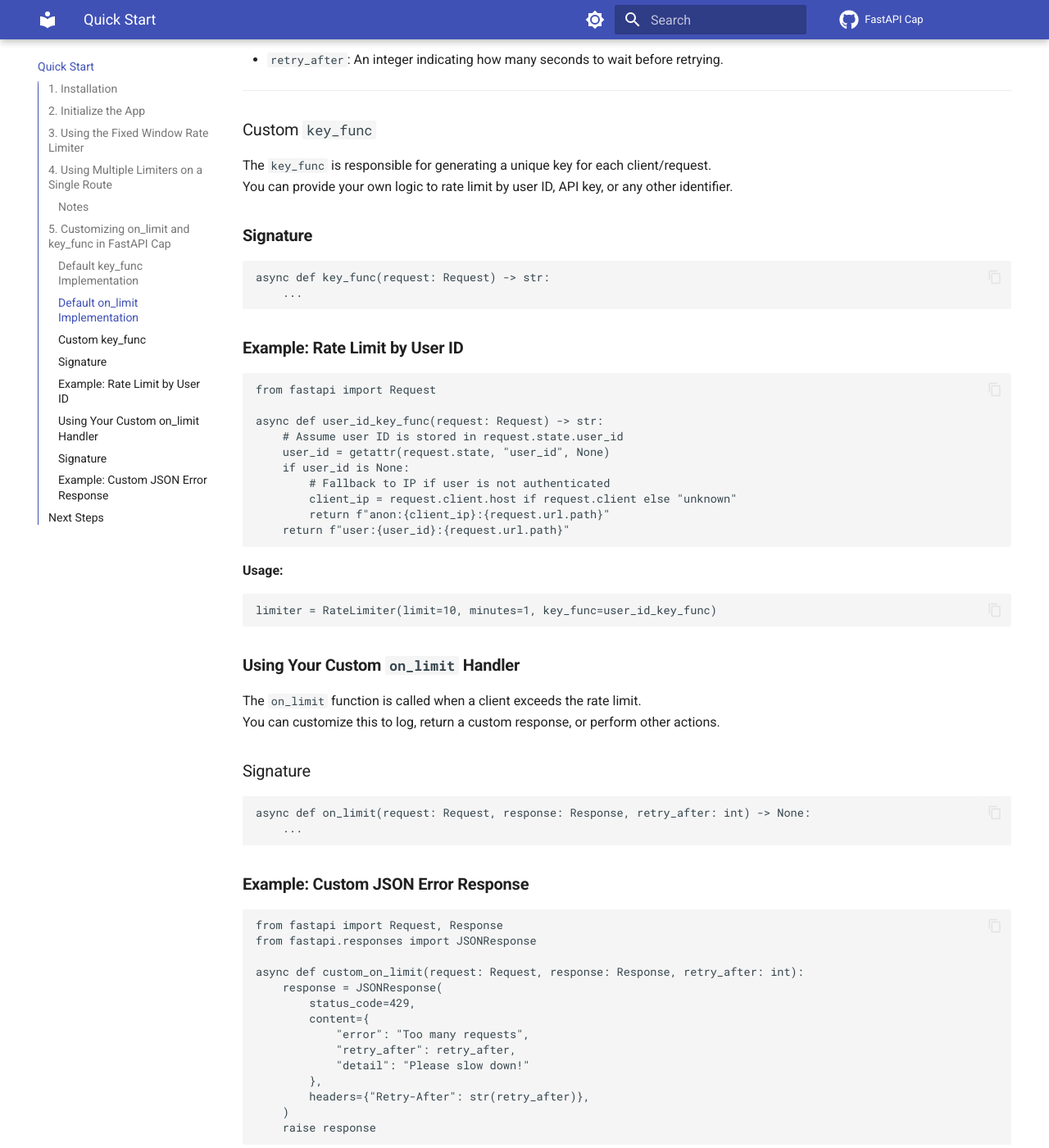
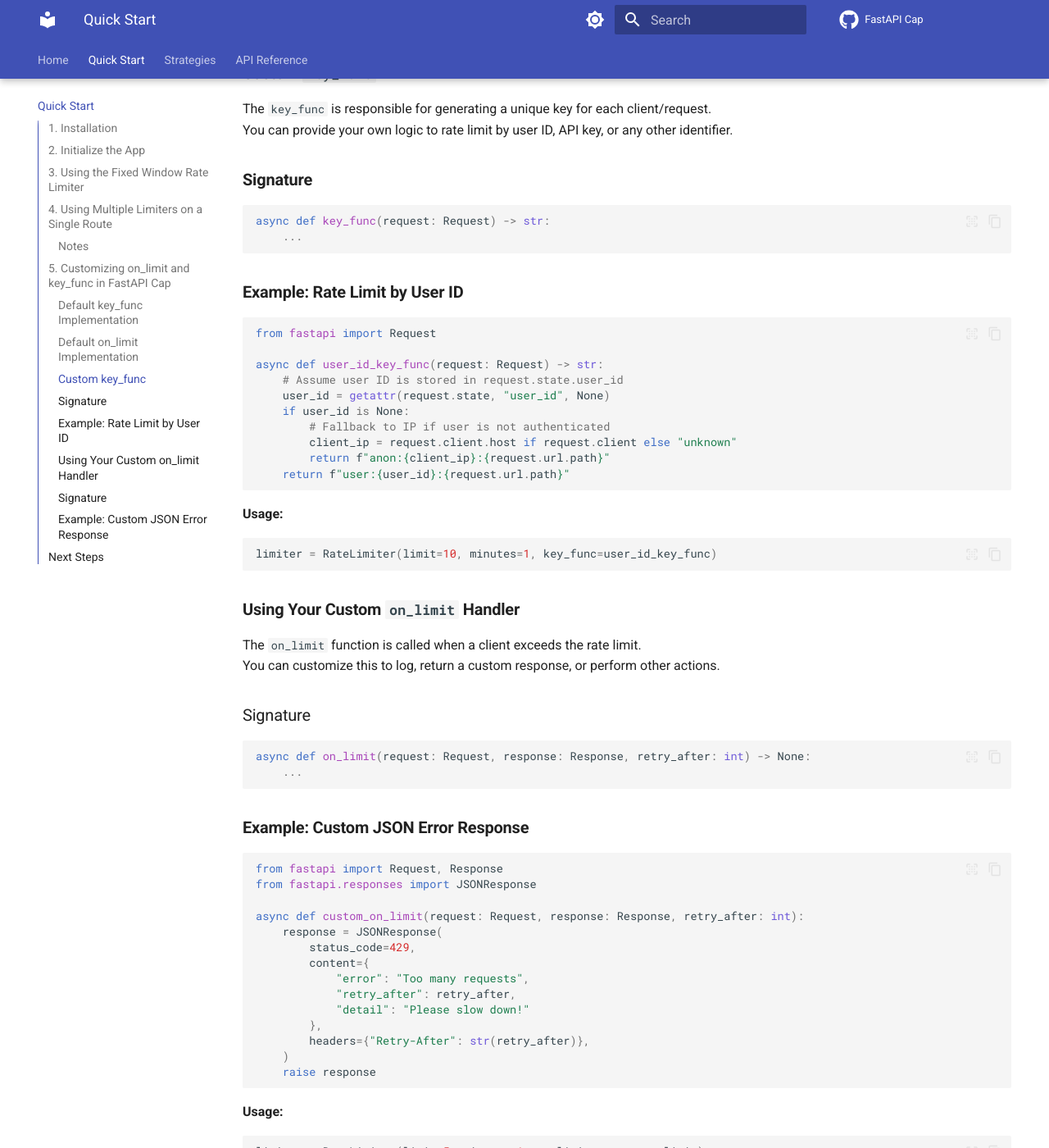
Before and after one commit to devbijay/FastAPI-Cap, an MkDocs documentation site: the page built from docs/quickstart.md, in a window 1280 px wide and 1400 px high, scrolled down 2939 px. Shown: the whole window at 82% size. Built offline with MkDocs 1.6.1 and Material for MkDocs 9.7.7, drawn with Linux system fonts in a browser that asks for light colours; nearby versions of some CDN libraries; comment, search, counter and statistics services are not loaded; some of the changed text lies outside the part shown.

Commit message:
Update mkdocs config

```diff
--- a/mkdocs.yml
+++ b/mkdocs.yml
@@ -12,23 +12,31 @@
   name: material
   icon:
     repo: fontawesome/brands/github
+  language: en
 
   features:
     - navigation.instant
-    - navigation.instant
+    - navigation.path
+    - navigation.instant.prefetch
+    - navigation.instant.progress
     - navigation.tabs
+    - navigation.tabs.sticky
     - navigation.top
     - navigation.sections
     - navigation.expand
+    - navigation.indexes
+    - navigation.tracking
     - toc.integrate
     - search.suggest
     - search.highlight
     - content.code.copy
     - content.code.annotate
+    - content.code.select
     - content.tabs.link
     - content.action.edit
     - content.action.view
     - content.footnote.tooltips
+    - toc.follow
 
   font:
     text: Roboto
@@ -36,16 +44,57 @@
   palette:
     - scheme: default
       primary: indigo
-      accent: pink
+      accent: amber
       toggle:
         icon: material/brightness-7
         name: Switch to dark mode
     - scheme: slate
       primary: indigo
-      accent: pink
+      accent: amber
       toggle:
         icon: material/brightness-4
         name: Switch to light mode
+
+plugins:
+  - search:
+      lang: en
+      separator: '[\s\-\.]+'
+      pipeline:
+        - stemmer
+        - stopWordFilter
+  - mkdocstrings:
+      handlers:
+        python:
+          options:
+            merge_init_into_class: true
+            signature_crossrefs: true
+            show_symbol_type_heading: true
+            show_symbol_type_toc: true
+            separate_signature: true
+            unwrap_annotated: true
+            members_order: source
+            preload_modules:
+              - httpx
+              - starlette
+            docstring_style: google
+            show_source: true
+            show_signature: true
+            show_root_heading: true
+            show_inheritance_diagram: true
+            extra:
+              follow_wrapped: true
+
+markdown_extensions:
+  - pymdownx.highlight:
+      anchor_linenums: true
+      line_spans: __span
+      pygments_lang_class: true
+  - pymdownx.inlinehilite
+  - pymdownx.snippets
+  - pymdownx.superfences
+
+extra_javascript:
+- https://unpkg.com/mermaid@10.9.0/dist/mermaid.min.js
 
 nav:
   - Home: index.md
@@ -68,21 +117,3 @@
   announcement:
     type: info
     text: "⭐️ Star FastAPI-Cap on [GitHub](https://github.com/devbijay/FastAPI-Cap)!"
-
-plugins:
-  - search:
-      lang: en
-      separator: '[\s\-\.]+'
-      pipeline:
-        - stemmer
-        - stopWordFilter
-  - mkdocstrings:
-      handlers:
-        python:
-          options:
-            docstring_style: google
-            show_source: true
-            show_signature: true
-            show_root_heading: true
-            extra:
-              follow_wrapped: true
```
